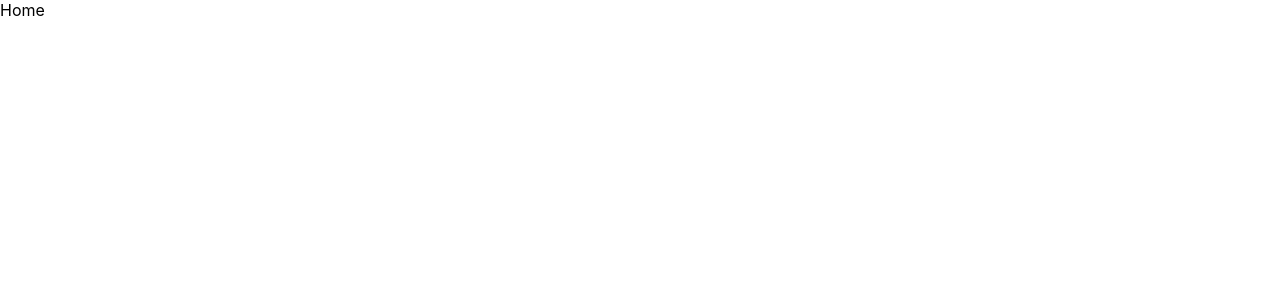
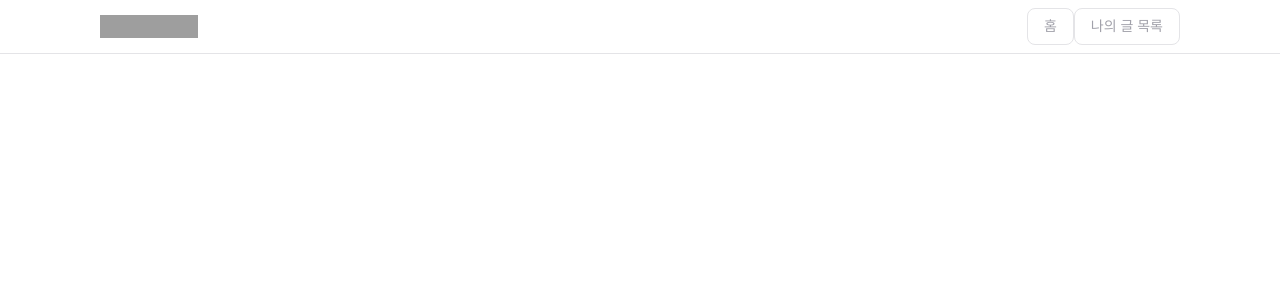
Before and after one commit to ohtaekwon/daechwita, a React (Create React App) app in the folder client/: page / in a window 1280 px wide. Shown: the top 300 px of the page. Built offline with nearby package versions, Linux system fonts and the light colour scheme; grey boxes are pictures that could not be loaded.

Commit message:
chore: 임시 레이아웃

```diff
--- a/client/src/pages/home.tsx
+++ b/client/src/pages/home.tsx
@@ -1,6 +1,7 @@
 import React from "react";
+import Layout from "../components/layout";
 
 const Home = () => {
-  return <div>Home</div>;
+  return <Layout variant="default"></Layout>;
 };
 export default Home;
```
